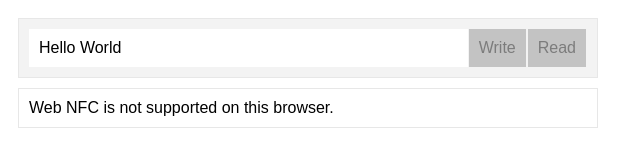
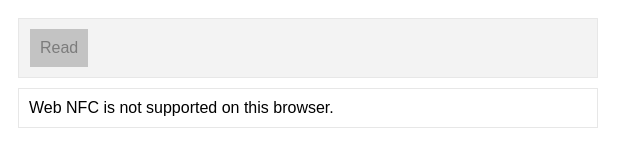
Before and after one commit to KatkaMarcincakova/web-nfc, a plain HTML site: page index.html in a window 1280 px wide. Shown: the whole page, without its empty margins (0-643 px from the left). Drawn offline with Linux system fonts and the light colour scheme.

Commit message:
Update index.html

```diff
--- a/index.html
+++ b/index.html
@@ -9,8 +9,6 @@
   <body>
     <!-- (A) NFC TAG ACTIONS -->
     <div id="demoNFC">
-      <input type="text" id="demoT" value="Hello World" required>
-      <input type="button" id="demoW" value="Write" disabled onclick="nfc.write();">
       <input type="button" id="demoR" value="Read" disabled onclick="nfc.read()">
     </div>
 
```
